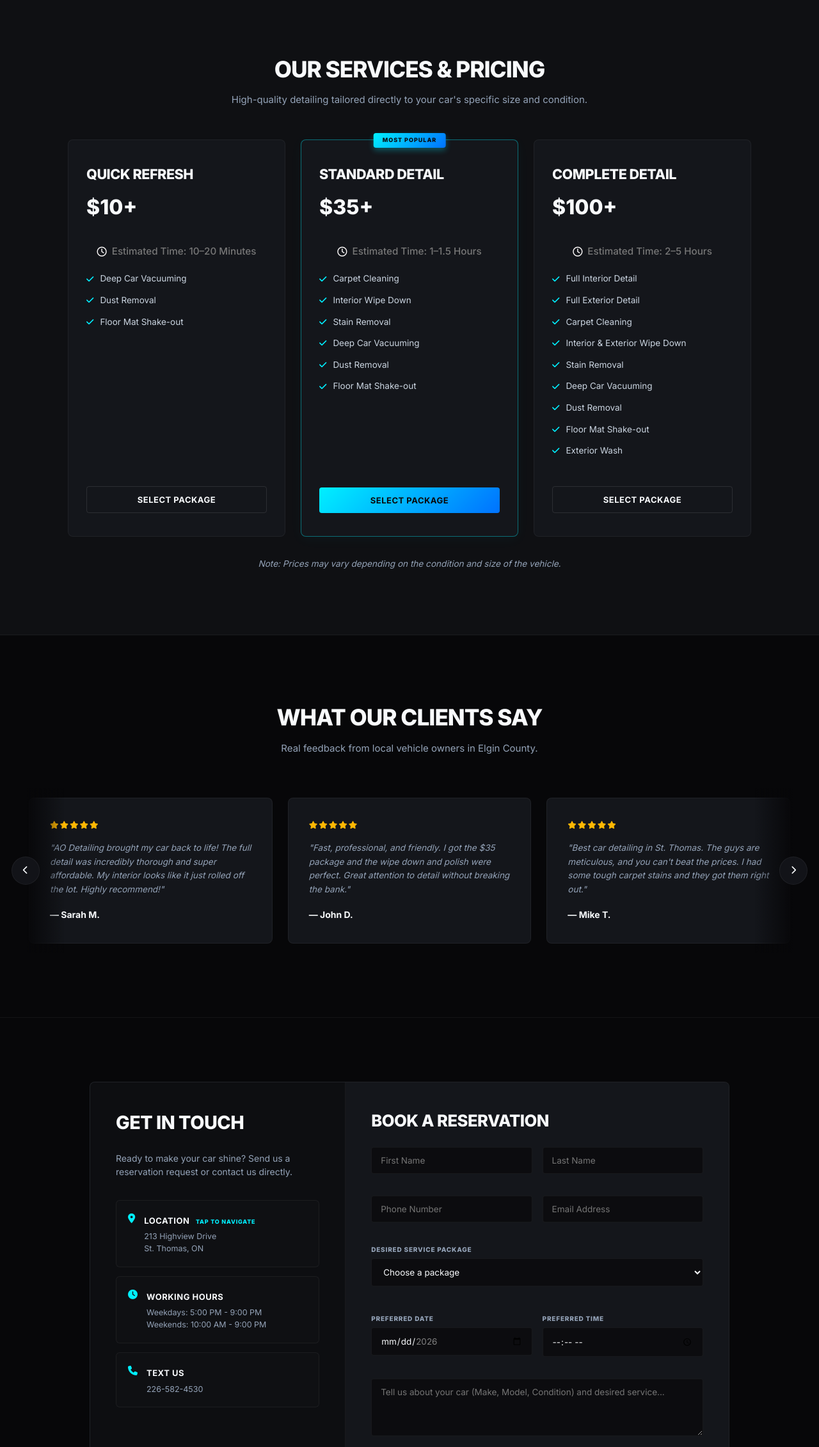
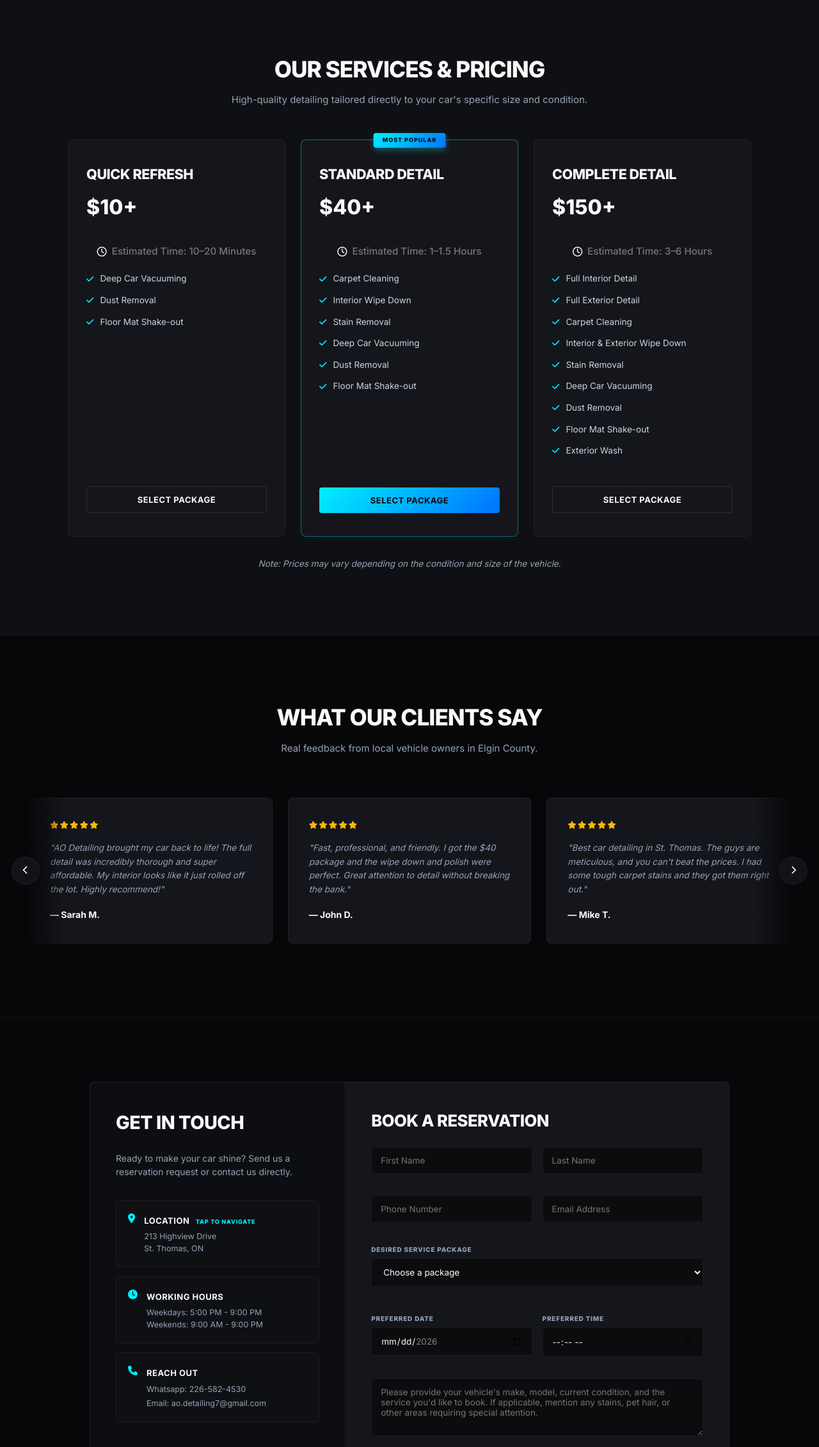
Before and after one commit to AO-Detailing/AO-Detailing, a website: page public/index.html in a window 1280 px wide. Shown: the part 685-2947 px from the top of the page at 64% size. Drawn offline with Linux system fonts and the light colour scheme.

Commit message:
Update index.html

```diff
--- a/public/index.html
+++ b/public/index.html
@@ -65,7 +65,7 @@
         <div class="card premium">
             <div class="badge">Most Popular</div>
             <h3>Standard Detail</h3>
-            <h4 class="price">$35+</h4>
+            <h4 class="price">$40+</h4>
             <p class="estimate"><i class="fa-regular fa-clock"></i> Estimated Time: 1–1.5 Hours</p>
 
             <ul>
@@ -83,8 +83,8 @@
         <!-- Tier 3 -->
         <div class="card">
             <h3>Complete Detail</h3>
-            <h4 class="price">$100+</h4>
-            <p class="estimate"><i class="fa-regular fa-clock"></i> Estimated Time: 2–5 Hours</p>
+            <h4 class="price">$150+</h4>
+            <p class="estimate"><i class="fa-regular fa-clock"></i> Estimated Time: 3–6 Hours</p>
 
             <ul>
                 <li><i class="fa-solid fa-check"></i> Full Interior Detail</li>
@@ -129,7 +129,7 @@
                         <div class="stars">
                             <i class="fa-solid fa-star"></i><i class="fa-solid fa-star"></i><i class="fa-solid fa-star"></i><i class="fa-solid fa-star"></i><i class="fa-solid fa-star"></i>
                         </div>
-                        <p>"Fast, professional, and friendly. I got the $35 package and the wipe down and polish were perfect. Great attention to detail without breaking the bank."</p>
+                        <p>"Fast, professional, and friendly. I got the $40 package and the wipe down and polish were perfect. Great attention to detail without breaking the bank."</p>
                         <h5>— John D.</h5>
                     </div>
                     <!-- Slide 3 (Mike T.) -->
@@ -202,15 +202,16 @@
                         <i class="fa-solid fa-clock"></i>
                         <div>
                             <strong>Working Hours</strong>
-                            <p>Weekdays: 5:00 PM - 9:00 PM<br>Weekends: 10:00 AM - 9:00 PM</p>
+                            <p>Weekdays: 5:00 PM - 9:00 PM<br>Weekends: 9:00 AM - 9:00 PM</p>
                         </div>
                     </div>
 
                     <div class="info-item">
                         <i class="fa-solid fa-phone"></i>
                         <div>
-                            <strong>Text us</strong>
-                            <p>226-582-4530</p>
+                            <strong>Reach out</strong>
+                            <p>Whatsapp: 226-582-4530</p>
+                            <p>Email: ao.detailing7@gmail.com</p>
                         </div>
                     </div>
                 </div>
@@ -253,8 +254,8 @@
                         <select id="servicePackage" required>
                             <option value="" disabled selected>Choose a package</option>
                             <option value="Quick Refresh">Quick Refresh (From $10)</option>
-                            <option value="Standard Detail">Standard Detail (From $35)</option>
-                            <option value="Complete Detail">Complete Detail (From $100)</option>
+                            <option value="Standard Detail">Standard Detail (From $40)</option>
+                            <option value="Complete Detail">Complete Detail (From $150)</option>
                         </select>
                         <span class="error-msg" id="serviceError"></span>
                     </div>
@@ -273,7 +274,7 @@
                     </div>
 
                     <div class="form-group">
-                        <textarea id="message" rows="4" placeholder="Tell us about your car (Make, Model, Condition) and desired service..." required></textarea>
+                        <textarea id="message" rows="4" placeholder="Please provide your vehicle's make, model, current condition, and the service you'd like to book. If applicable, mention any stains, pet hair, or other areas requiring special attention." required></textarea>
                         <span class="error-msg" id="messageError"></span>
                     </div>
 
@@ -381,7 +382,7 @@
             const minDate = `${yyyy}-${mm}-${dd}`;
 
             const maxObj = new Date();
-            maxObj.setMonth(maxObj.getMonth() + 6);
+            maxObj.setMonth(maxObj.getMonth() + 1);
             const mYyyy = maxObj.getFullYear();
             let mMm = maxObj.getMonth() + 1;
             let mDd = maxObj.getDate();
@@ -556,7 +557,7 @@
                 }
             } catch (error) {
                 statusText.className = "error-msg-status";
-                statusText.innerText = "Connection issue. Please text us directly at 226-582-4530.";
+                statusText.innerText = "Connection issue. Please text us directly on whatsapp: 226-582-4530.";
             }
 
             btn.innerText = "Send Reservation Request";
```
